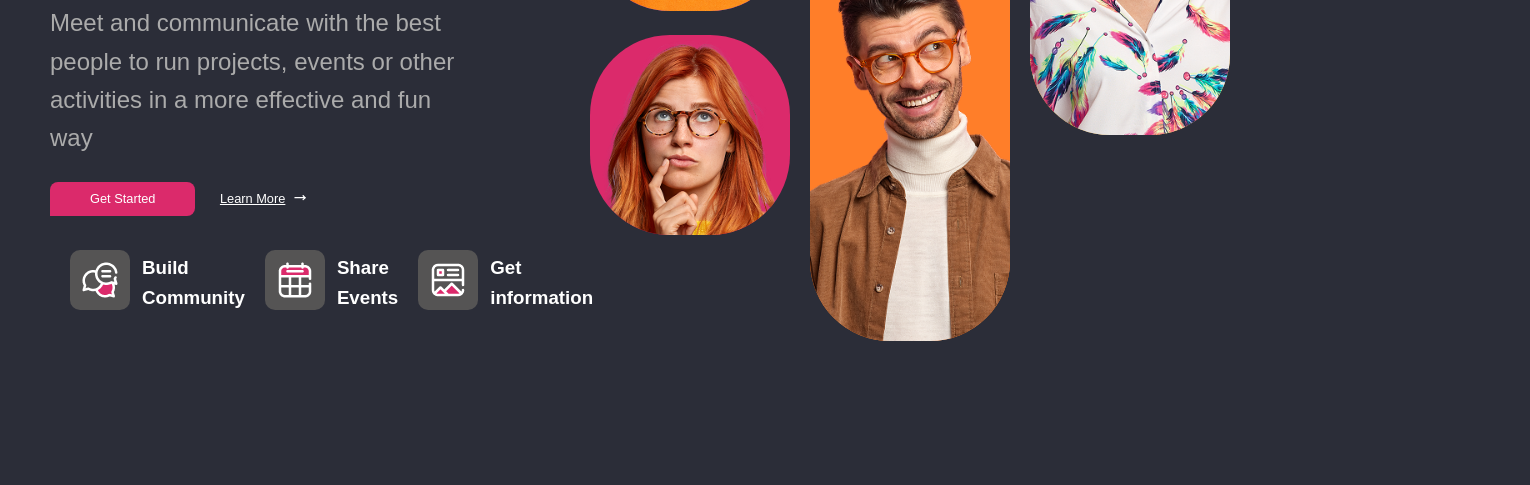
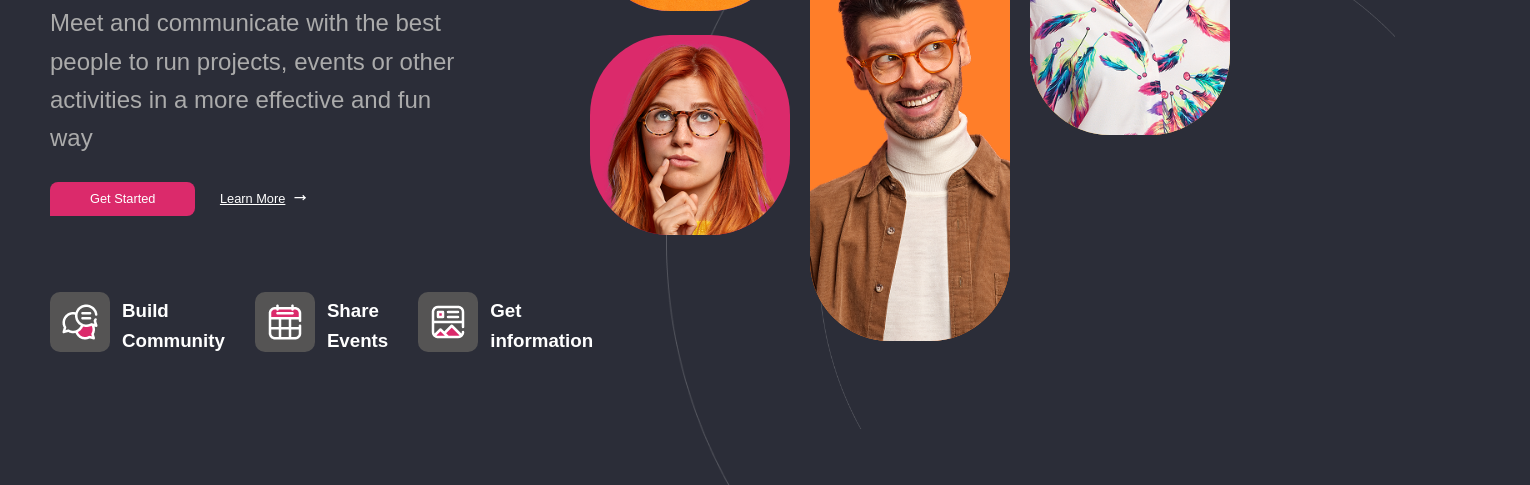
Before and after one commit to AlbertoContento/GathSession, a website: page index.html in a window 1280 px wide. Shown: the part 499-984 px from the top of the page, 1530 px wide, since content can reach past the window. Before the commit the page ends 840 px from the top, so only its background shows below. Drawn offline with Linux system fonts and the light colour scheme.

Commit message:
Proyecto Tarea02 - Garhsession terminado

```diff
--- a/css/style.css
+++ b/css/style.css
@@ -46,7 +46,6 @@ ul.nav {
 }
 
 ul.nav li a {
-  position: relative;
   text-decoration: none;
   color: var(--gray);
   font-size: 0.7rem;
@@ -78,7 +77,7 @@ div.hero {
   font-size: 5rem;
   font-weight: 700;
   color: var(--white);
-  max-width: 80%;
+  max-width: 85%;
 }
 
 .hero_title p {
@@ -178,22 +177,26 @@ div.cards {
   margin: 0;
   padding: 0;
   display: flex;
+  position: absolute;
+  top: 97%
 }
 
 div.card-1 {
-
   display: flex;
   align-items: center;
+  margin-right: 30px;
 }
 
 div.card-2 {
   display: flex;
   align-items: center;
+  margin-right: 30px;
 }
 
 div.card-3 {
   display: flex;
   align-items: center;
+  margin-right: 30px;
 }
 
 div.card-1 img {
@@ -203,7 +206,6 @@ div.card-1 img {
   background-color: var(--gray-medium);
   border-radius: 10px;
   margin-right: 12px;
-  margin-left: 20px;
 }
 
 div.card-2 img {
@@ -213,7 +215,6 @@ div.card-2 img {
   background-color: var(--gray-medium);
   border-radius: 10px;
   margin-right: 12px;
-  margin-left: 20px;
 }
 
 div.card-3 img {
@@ -223,7 +224,6 @@ div.card-3 img {
   background-color: var(--gray-medium);
   border-radius: 10px;
   margin-right: 12px;
-  margin-left: 20px;
 }
 
 div.card-1 h3 span{
@@ -237,3 +237,21 @@ div.card-2 h3 span{
 div.card-3 h3 span{
   display: block;
 }
+
+div.hero_fondo img.fondo1 {
+  max-width: 100%;
+  max-height: 93%;
+  position: absolute;
+  top: 30%;
+  left: 52%;
+  z-index: -1;
+}
+
+div.hero_fondo img.fondo2 {
+  max-width: 45%;
+  max-height: 70%;
+  position: absolute;
+  top: 54%;
+  left: 64%;
+  z-index: -1;
+}
--- a/index.html
+++ b/index.html
@@ -56,6 +56,10 @@
                 <img src="img/img4.png" alt="mujer en pequeño pelirroja" class="img4">
                 <img src="img/img5.png" alt="hombre con gafas" class="img5">
             </div>
+            <div class="hero_fondo">
+              <img class="fondo1" src="img/fondo.png" alt="circulos fondo">
+              <img class="fondo2" src="img/fondo.png" alt="circulos fondo">
+            </div>
           </section>
         </div>
         <div class="cards">
```
